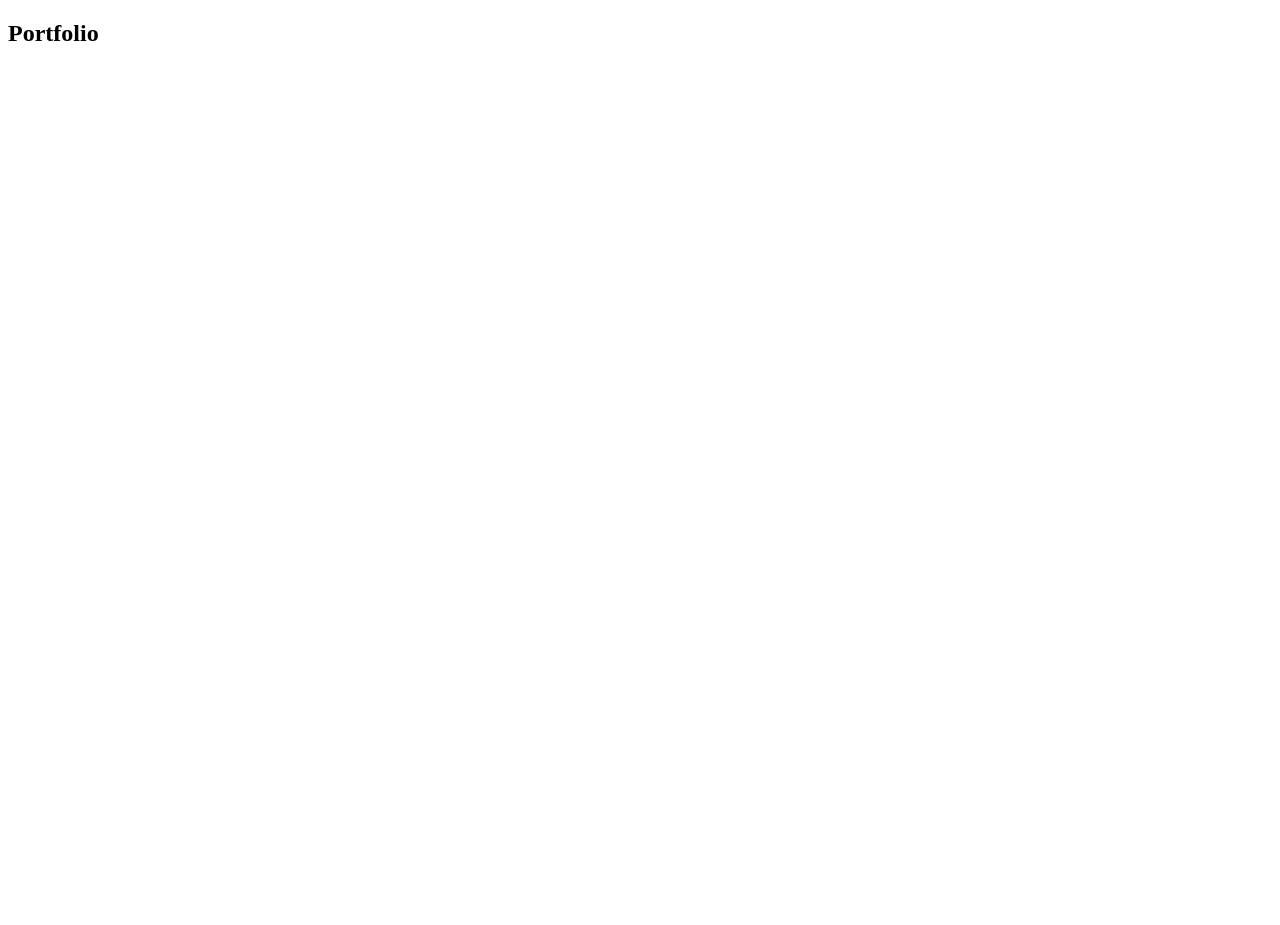
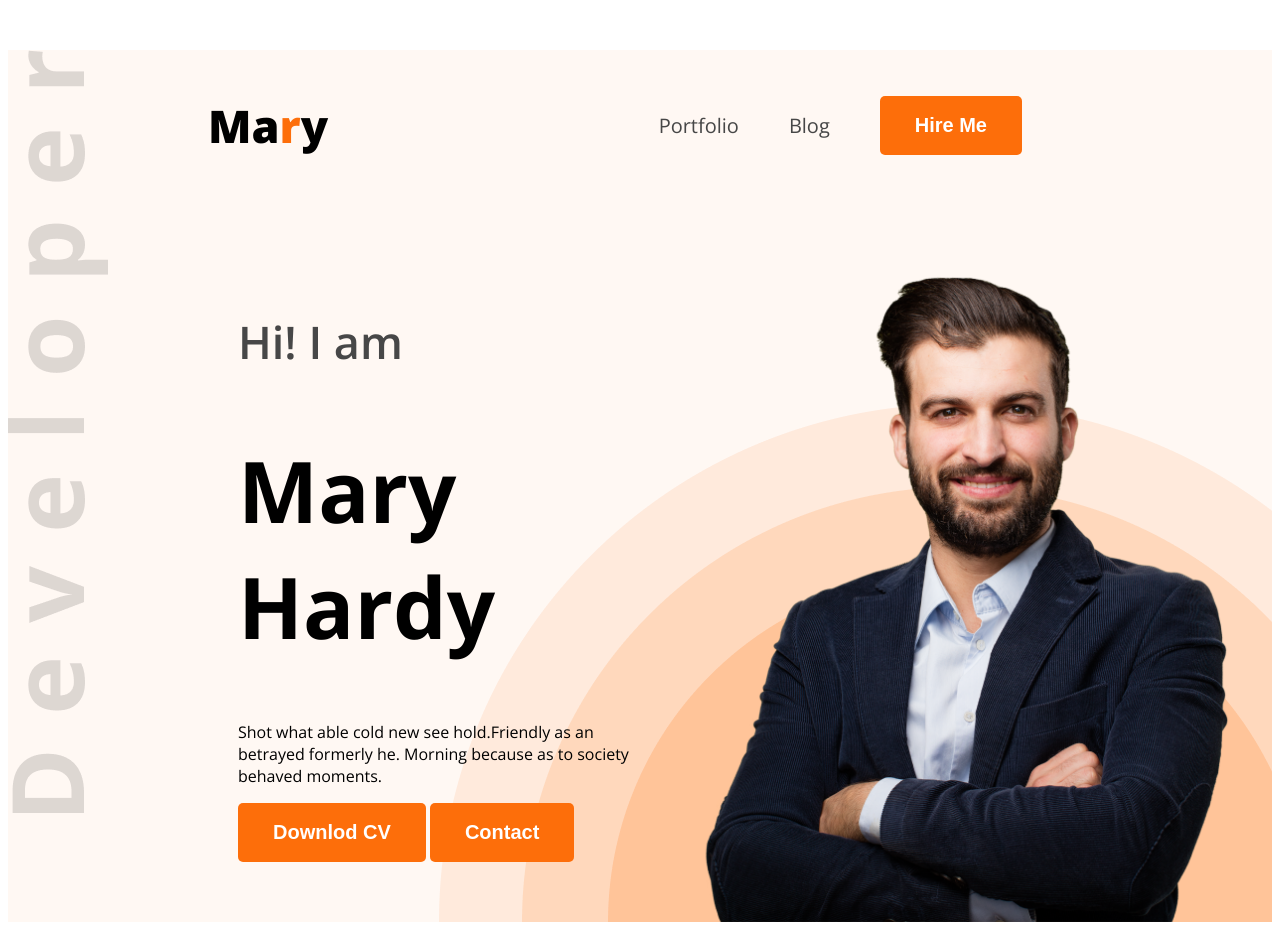
Before and after one commit to jis02/web-dev-portfolio, a plain HTML site: page index.html in a window 1280 px wide. Shown: the top 925 px of the page. Before the commit the page ends 800 px from the top, so only its background shows below. Drawn offline with nearby package versions, Linux system fonts and the light colour scheme.

Commit message:
second part

```diff
--- /dev/null
+++ b/Styles/Portfolio.css
@@ -0,0 +1,137 @@
+
+.open-sans-normal {
+  font-family: "Open Sans", sans-serif;
+  font-optical-sizing: auto;
+  /* font-weight: <weight>; */
+  font-style: normal;
+  font-variation-settings:
+    "wdth" 100;
+}
+
+/* shared styles */
+.secondry-bg{
+    background-color: #FFF8F3;
+}
+
+.text-primary{
+    color: #FD6E0A;
+}
+
+.dark-1{
+    color: #181818;
+}
+.dark-2{
+    color: #474747;
+}
+.dark-3{
+    color: #757575;
+}
+
+
+.btn-primary{
+    background-color: #FD6E0A;
+    font-weight: bold;
+    font-size: 20px;
+    color: white;
+    padding: 18px 35px;
+    border-radius: 5px;
+    border: none;
+}
+
+.section-title{
+    font-size: 35px;
+    font-weight: bold;
+    color: #181818;
+}
+
+.section-description{
+    font-size: 18px;
+    color: #757575;
+}
+
+
+/* header */
+.header{
+    background-image: url('../images/developer.png') , url('../images/header_bg.png');
+    background-repeat: no-repeat;
+    background-position: top left , bottom right;
+}
+
+
+/* nav styles */
+nav{
+    display: flex;
+    align-items: center;
+    justify-content: space-between;
+    margin: 50px 200px;
+}
+
+.nav-title{
+    font-weight: 800;
+    font-size: 45px;
+}
+
+nav ul{
+    display: flex;
+    align-items: center;
+}
+
+nav ul li {
+    list-style: none;
+    margin-right: 50px;
+}
+
+nav ul li a {
+    text-decoration: none;
+    font-size: 20px;
+}
+
+/* banner styles */
+.banner{
+    display: flex;
+    justify-content: space-between;
+    margin: 0 35px 0 230px;
+}
+
+.banner-content{
+    max-width: 580px;
+}
+
+.banner-greetings{
+    font-size: 45px;
+    font-weight: 600;
+}
+
+.banner-title{
+    font-weight: bold;
+    font-size: 85px
+}
+
+.banner-profile-pic{
+    width: 580px;
+}
+
+
+/* main styles */
+main{
+    max-width: 1140px;
+    margin: 0 auto;
+}
+
+
+/* about */
+.about{
+    border-radius: 10px;
+    padding: 130px 150px;
+    text-align: center;
+    margin-top: 130px;
+}
+
+.about-items{
+    display: flex;
+    justify-content: space-around;
+}
+
+.item-description{
+    font-weight: 600;
+}
--- a/index.html
+++ b/index.html
@@ -4,11 +4,55 @@
     <meta charset="UTF-8">
     <meta name="viewport" content="width=device-width, initial-scale=1.0">
     <title>Devoloper Portfolio</title>
+    <link rel="preconnect" href="https://fonts.googleapis.com">
+<link rel="preconnect" href="https://fonts.gstatic.com" crossorigin>
+<link href="https://fonts.googleapis.com/css2?family=Open+Sans:ital,wght@0,300..800;1,300..800&display=swap" rel="stylesheet">
+    <link rel="stylesheet" href="Styles/Portfolio.css">
 </head>
-<body>
-    <header></header>
+<body class="open-sans-normal">
+    <header class="header secondry-bg">
+        <nav>
+            <h3 class="nav-title">Ma<span class="text-primary">r</span>y</h3>
+            <ul>
+                <li><a class="dark-2" href="">Portfolio</a></li>
+                <li><a class="dark-2" href="">Blog</a></li>
+                <li><a href=""><button class="btn-primary">Hire Me</button></a></li>
+            </ul>
+        </nav>
+        <div class="banner">
+            <div class="banner-content">
+                <h4 class="banner-greetings dark-2">Hi! I am</h4>
+                <h1 class="banner-title">Mary Hardy</h1>
+                <p class="banner-description">Shot what able cold new see hold.Friendly as an betrayed formerly he. Morning because as to society behaved moments.</p>
+                <button class="btn-primary">Downlod CV</button>
+                <button class="btn-primary">Contact</button>
+            </div>
+            <img class="banner-profile-pic" src="images/hardy.png" alt="">
+        </div>
+    </header>
     <main>
-        <h2>Portfolio</h2>
+        <section class="about secondry-bg">
+            <h3 class="section-title">About Me</h3>
+            <p class="section-description">I, m a designer & developer with a passion for web design. I enjoy developing simple, clean and slick websites that provide real value to the end user. Thousands of clients have procured exceptional resulfs while working with me. Delivering work within time and budget which meets clients requirements in our mata.</p>
+            <div class="about-items">
+                <div class="about-item">
+                    <p class="item-title">Name</p>
+                    <p class="item-description">Mary Hardy</p>
+                </div>
+                <div class="about-item">
+                    <p class="item-title">Email</p>
+                    <p class="item-description">abc@def.com</p>
+                </div>
+                <div class="about-item">
+                    <p class="item-title">Date of birth</p>
+                    <p class="item-description">Dec 16 ,1971</p>
+                </div>
+                <div class="about-item">
+                    <p class="item-title">From</p>
+                    <p class="item-description">Dhaka,BD</p>
+                </div>
+            </div>
+        </section>
     </main>
     <footer></footer>
 </body>
```
